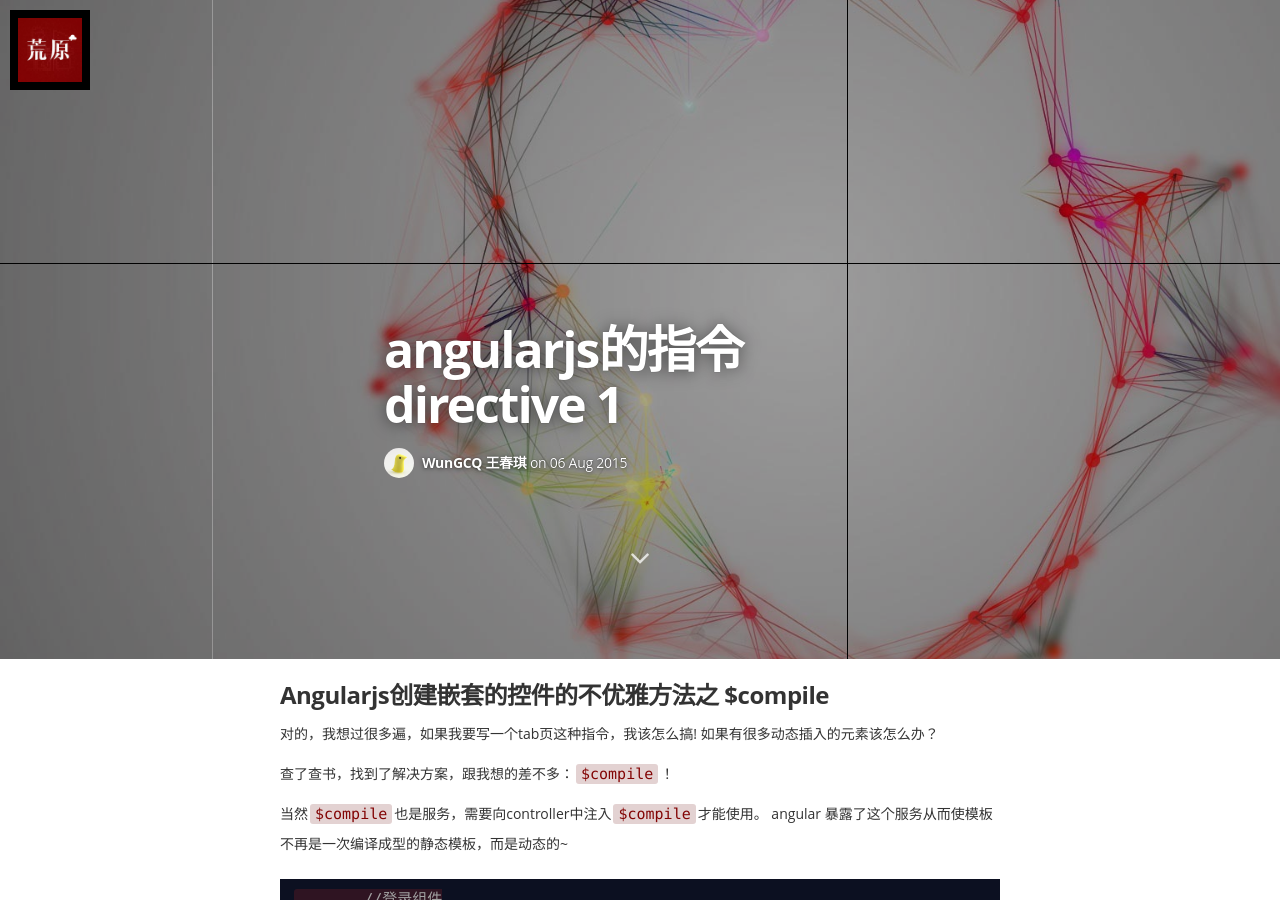
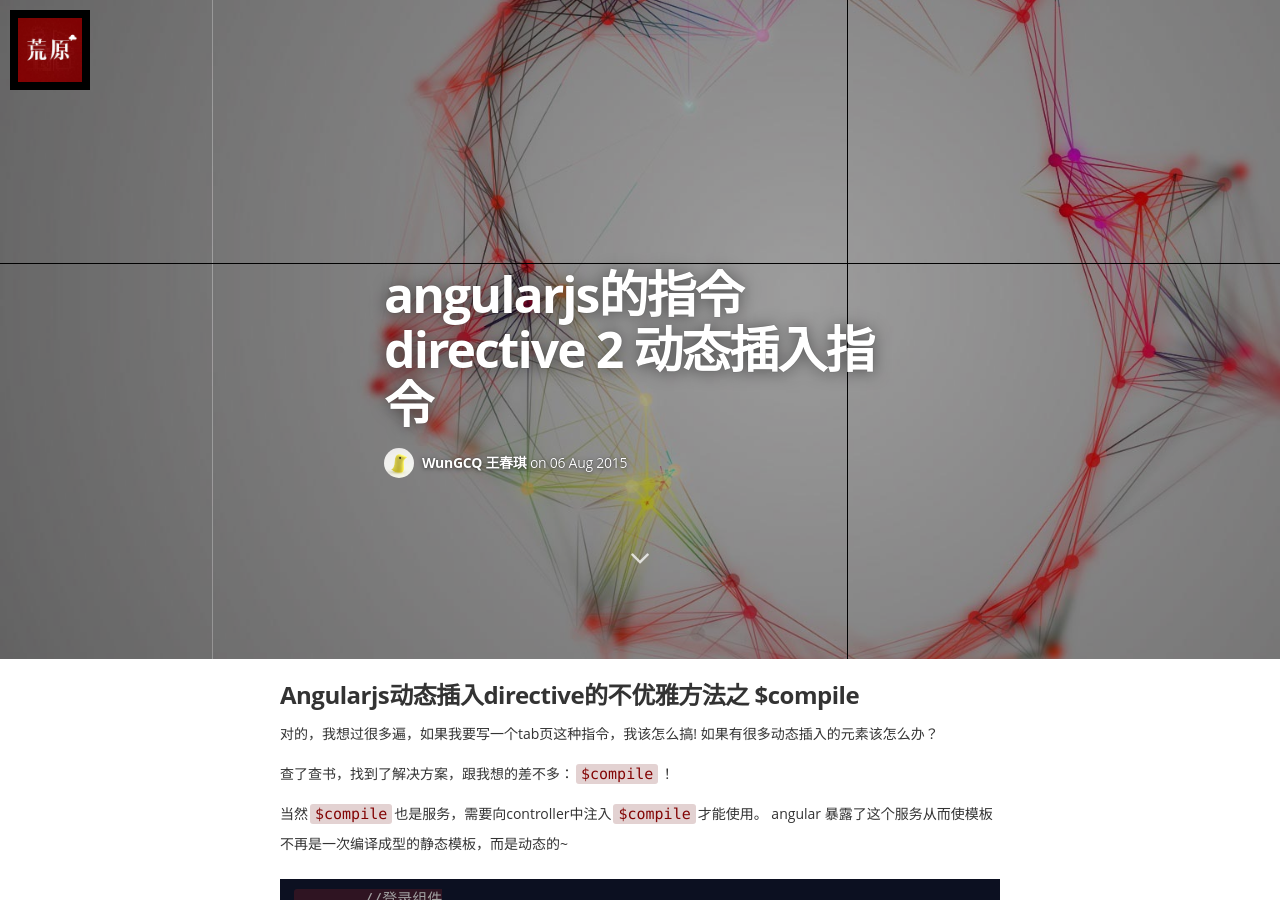
Before and after one commit to wcqblog/wcqblog.github.io, a Jekyll site: the page built from _posts/2015-8-6-angularjs-directive-2.markdown, in a window 1280 px wide and 900 px high, scrolled down 241 px. Built offline with Jekyll 4.4.1, drawn with Linux system fonts in a browser that asks for light colours; nearby versions of some CDN libraries; some web fonts are replaced; Markdown is read by kramdown in place of the engine named in the settings; comment, search, counter and statistics services are not loaded.

Commit message:
Update 2015-8-6-angularjs-directive-2.markdown

```diff
--- a/_posts/2015-8-6-angularjs-directive-2.markdown
+++ b/_posts/2015-8-6-angularjs-directive-2.markdown
@@ -1,13 +1,13 @@
 ---
 layout: post
-title:  "angularjs的指令directive 1"
+title:  "angularjs的指令directive 2 动态插入指令"
 date:   2015-08-06 23:38:00
 categories: Angular directive $compile
 tags: Webfrontend
 image: /assets/article_images/2015-01-25-webgl-shader/plexus.jpg
 ---
 
-###Angularjs创建嵌套的控件的不优雅方法之 $compile
+###Angularjs动态插入directive的不优雅方法之 $compile
 
 对的，我想过很多遍，如果我要写一个tab页这种指令，我该怎么搞!
 如果有很多动态插入的元素该怎么办？
```
